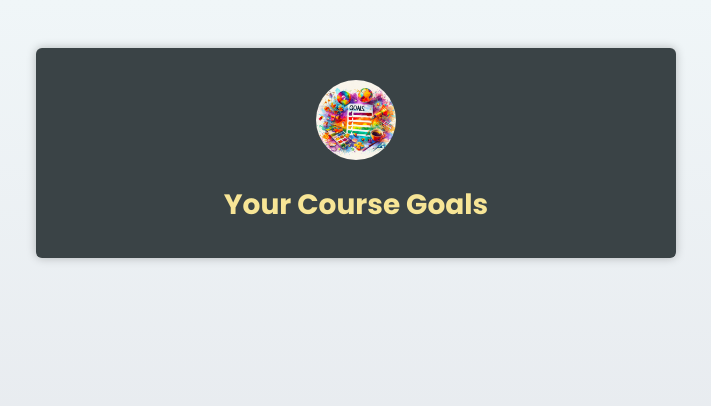
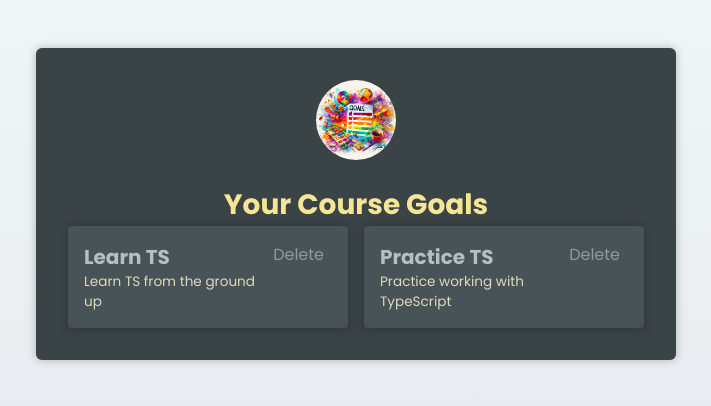
Before and after one commit to Ania58/react-typescript, a React (Vite) app: page / in a window 1280 px wide. Shown: the top 406 px of the page, without its empty margins (284-995 px from the left). Built offline with nearby package versions, Linux system fonts and the light colour scheme.

Commit message:
Add CourseGoals component with dummy goals and create empty NewGoal component

```diff
--- a/src/App.tsx
+++ b/src/App.tsx
@@ -1,5 +1,6 @@
 import Header from "./components/Header.tsx";
 import goalsImg from './assets/goals.jpg';
+import CourseGoals from "./components/CourseGoals.tsx";
 
 function App() {
 
@@ -9,6 +10,19 @@
       <Header image={({src: goalsImg, alt:'A list of goals'})}>
         <h1>Your Course Goals</h1>
       </Header>
+      <CourseGoals
+      goals={[
+        {
+          id:1,
+          title: 'Learn TS',
+          description: 'Learn TS from the ground up'
+        },
+        {
+          id:2,
+          title: 'Practice TS',
+          description: 'Practice working with TypeScript'
+        }
+      ]} />
     </main>
   )
 }
--- /dev/null
+++ b/src/components/CourseGoals.tsx
@@ -0,0 +1,25 @@
+type Goal = {
+    id: number;
+    title: string;
+    description: string;
+}
+
+interface CourseGoalsProps {
+    goals: Goal[];
+}
+
+export default function CourseGoals({goals}: CourseGoalsProps) {
+    return (
+        <ul>
+            {goals.map(goal => <li key={goal.id}>
+                <article>
+                    <div>
+                        <h2>{goal.title}</h2>
+                        <p>{goal.description}</p>
+                    </div>
+                    <button>Delete</button>
+                </article>
+            </li>)}
+        </ul>
+    )
+}
```
Also changed, not shown: src/components/NewGoal.tsx (added).
